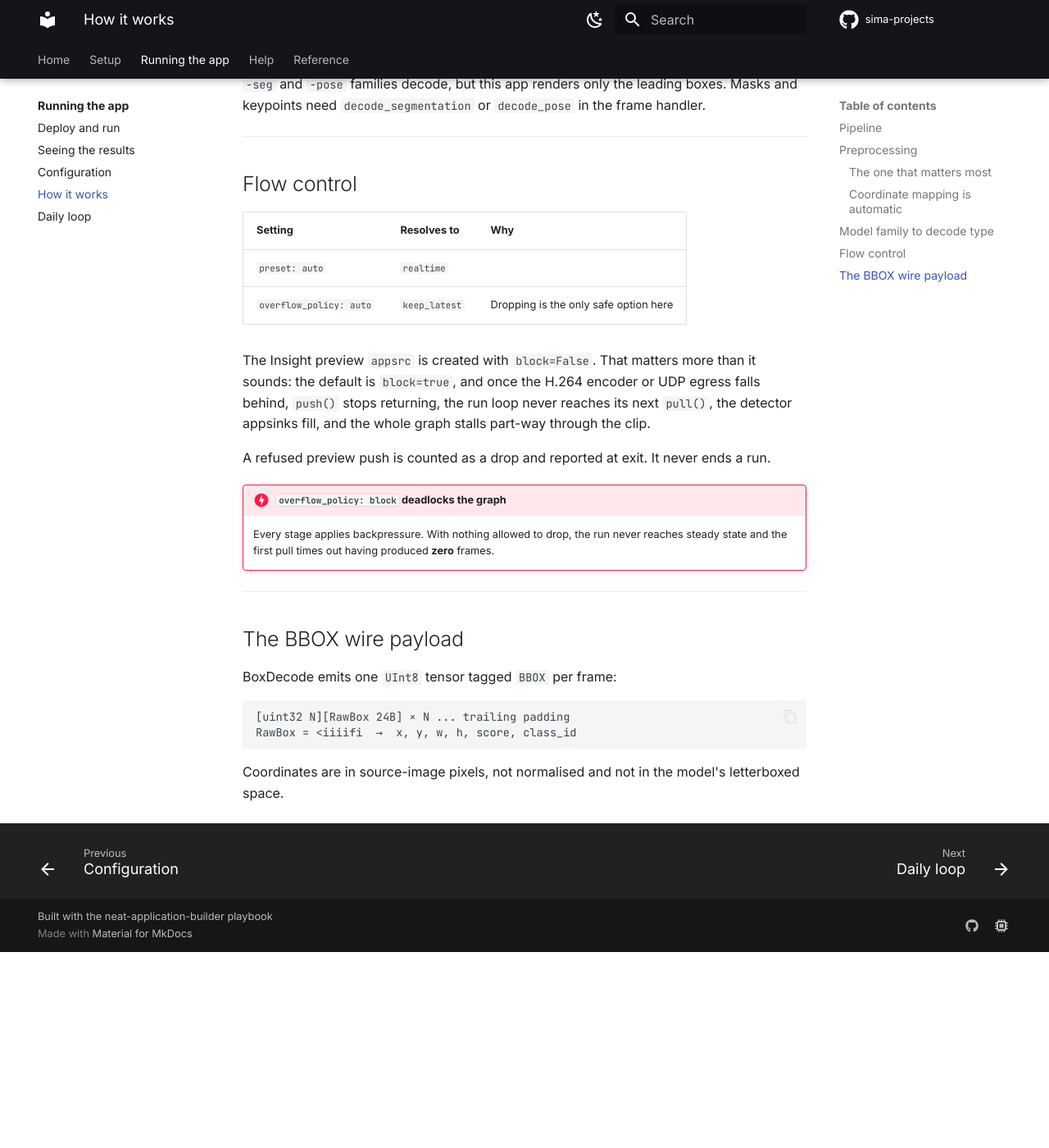
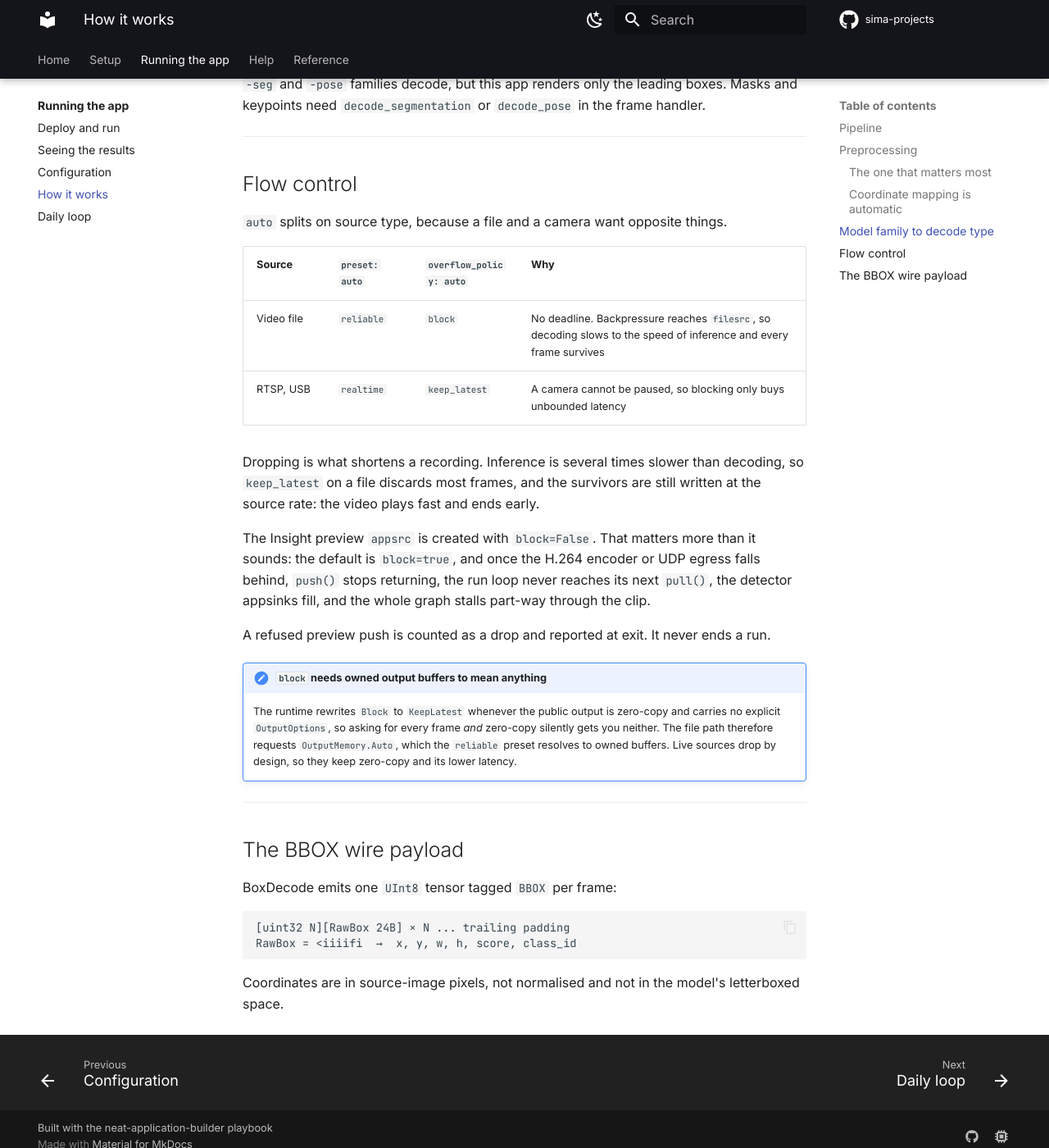
Before and after one commit to RizwanMunawar/sima-projects, an MkDocs documentation site: the page built from docs/app/internals.md, in a window 1280 px wide and 1400 px high, scrolled down 3938 px. Shown: the whole window at 82% size. Built offline with MkDocs 1.6.1 and Material for MkDocs 9.7.7, drawn with Linux system fonts in a browser that asks for light colours; comment, search, counter and statistics services are not loaded; before the commit the page ends 5099 px from its top, so only the background shows below that.

Commit message:
Remove the stale claim that block deadlocks the graph
The warning fired on the resolved policy, so `overflow_policy: auto` on a file
source now printed a warning telling the user to switch to auto. The claim
itself was wrong: it came from an experiment run while the source caps filter
was still failing to negotiate, which produced zero frames on its own whatever
the policy was.

Block on a file now prints what it actually means, that the run takes longer
than the clip and the output matches the input length. A file source that has
been forced off auto onto a dropping policy warns instead, since that is what
shortens a recording.

Correct the same claim in configuration, internals, known-issues,
troubleshooting and the README, and refresh the sample startup output.

Co-Authored-By: Claude Opus 5 <noreply@anthropic.com>

```diff
--- a/docs/app/internals.md
+++ b/docs/app/internals.md
@@ -148,10 +148,16 @@ and keypoints need `decode_segmentation` or `decode_pose` in the frame handler.
 
 ## Flow control
 
-| Setting | Resolves to | Why |
-| :-- | :-- | :-- |
-| `preset: auto` | `realtime` | |
-| `overflow_policy: auto` | `keep_latest` | Dropping is the only safe option here |
+`auto` splits on source type, because a file and a camera want opposite things.
+
+| Source | `preset: auto` | `overflow_policy: auto` | Why |
+| :-- | :-- | :-- | :-- |
+| Video file | `reliable` | `block` | No deadline. Backpressure reaches `filesrc`, so decoding slows to the speed of inference and every frame survives |
+| RTSP, USB | `realtime` | `keep_latest` | A camera cannot be paused, so blocking only buys unbounded latency |
+
+Dropping is what shortens a recording. Inference is several times slower than
+decoding, so `keep_latest` on a file discards most frames, and the survivors are still
+written at the source rate: the video plays fast and ends early.
 
 The Insight preview `appsrc` is created with `block=False`. That matters more than it
 sounds: the default is `block=true`, and once the H.264 encoder or UDP egress falls
@@ -160,10 +166,13 @@ detector appsinks fill, and the whole graph stalls part-way through the clip.
 
 A refused preview push is counted as a drop and reported at exit. It never ends a run.
 
-!!! danger "`overflow_policy: block` deadlocks the graph"
+!!! note "`block` needs owned output buffers to mean anything"
 
-    Every stage applies backpressure. With nothing allowed to drop, the run never
-    reaches steady state and the first pull times out having produced **zero** frames.
+    The runtime rewrites `Block` to `KeepLatest` whenever the public output is
+    zero-copy and carries no explicit `OutputOptions`, so asking for every frame *and*
+    zero-copy silently gets you neither. The file path therefore requests
+    `OutputMemory.Auto`, which the `reliable` preset resolves to owned buffers. Live
+    sources drop by design, so they keep zero-copy and its lower latency.
 
 ---
 
```
Also changed, not shown: README.md (+5 -4 lines), docs/app/configuration.md (+13 -6 lines), docs/app/deploy.md (+4 -3 lines), docs/help/known-issues.md (+4 -7 lines), docs/help/troubleshooting.md (+2 -2 lines), 2 other files.
